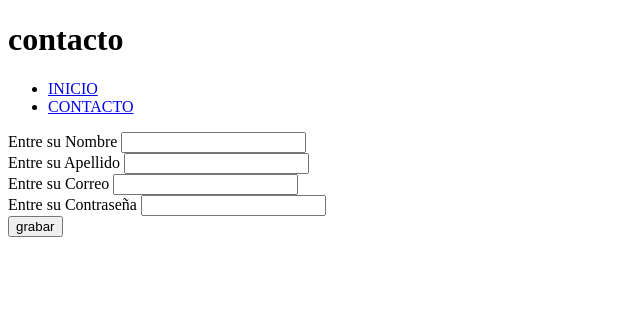
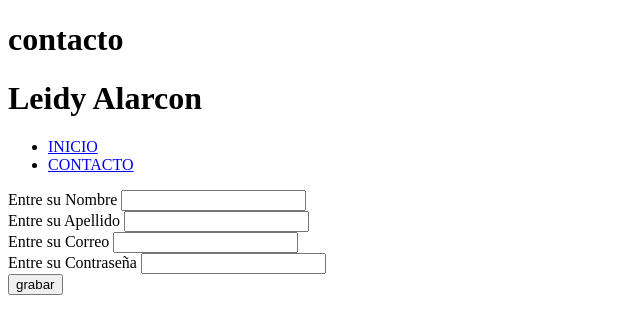
Before and after one commit to leidytalarcon/proyecto3313638, a plain HTML site: page proyecto3313638/contacto.html in a window 1280 px wide. Shown: the whole page, without its empty margins (0-640 px from the left). Drawn offline with Linux system fonts and the light colour scheme.

Commit message:
creacion de contacto y otros datos-nombre

```diff
--- a/proyecto3313638/contacto.html
+++ b/proyecto3313638/contacto.html
@@ -7,6 +7,7 @@
 </head>
 <body>
     <h1>contacto</h1>
+    <h1>Leidy Alarcon</h1>
     <ul>
     <li>
         <a href="index.html">INICIO</a>
```
